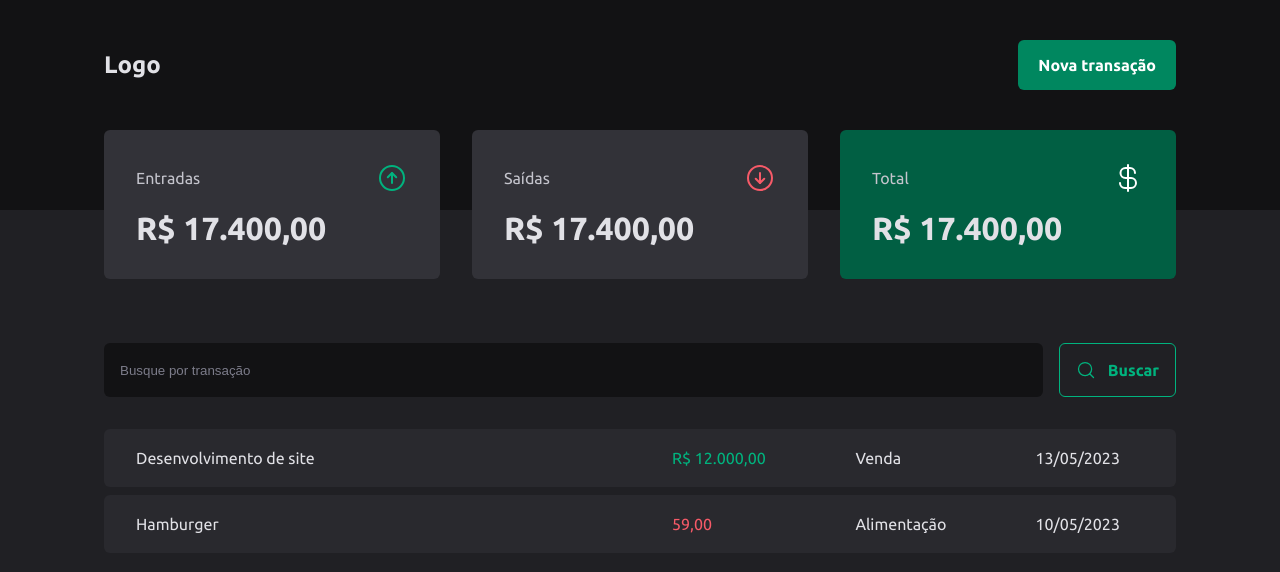
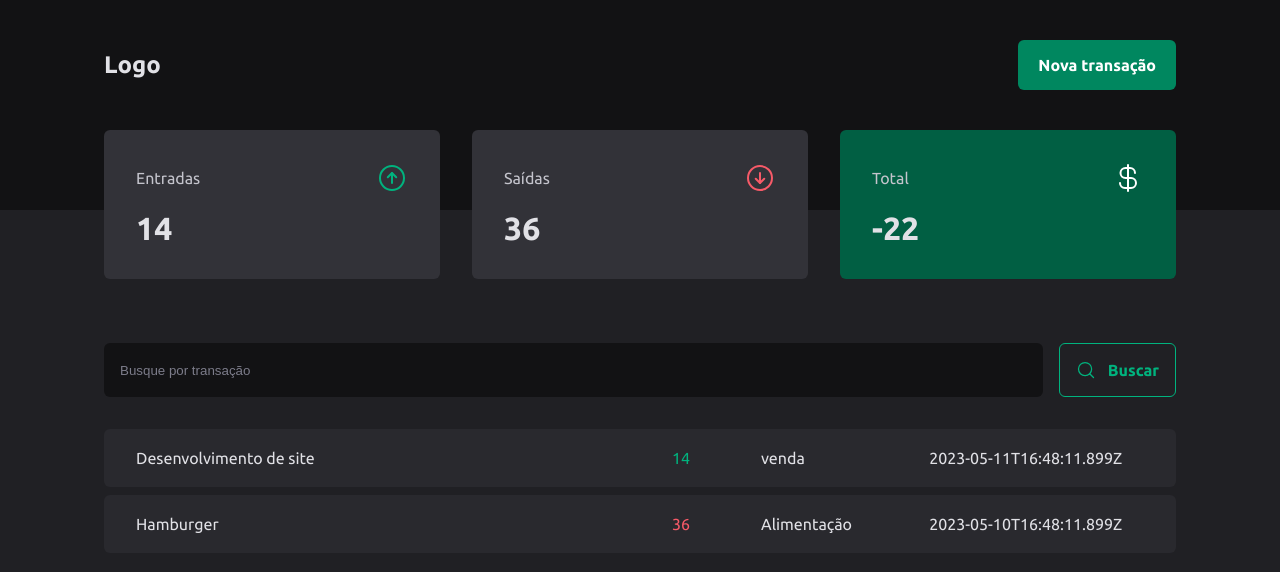
Before and after one commit to EliasFMartins/DT-money, a React (Vite) app: page / in a window 1280 px wide. Shown: the top 572 px of the page. Built offline with nearby package versions, Linux system fonts and the light colour scheme; data requests are answered from the project's data file.

Commit message:
criando context e impelementando dados

```diff
--- a/server.json
+++ b/server.json
@@ -5,8 +5,8 @@
       "description": "Desenvolvimento de site",
       "type":"income",
       "category": "venda",
-      "price": 14000,
-      "createdAT":"2023-05-11T16:48:11.899Z"
+      "price": 14.000,
+      "createdAt":"2023-05-11T16:48:11.899Z"
     },
     {
       "id":2,
@@ -14,7 +14,7 @@
       "type":"outcome",
       "category": "Alimentação",
       "price": 36.00,
-      "createdAT":"2023-05-10T16:48:11.899Z"
+      "createdAt":"2023-05-10T16:48:11.899Z"
     }
 
    ]
--- a/src/App.tsx
+++ b/src/App.tsx
@@ -1,14 +1,17 @@
 import { ThemeProvider } from "styled-components"
 import { defaultTheme } from "./styles/themes/default"
 import { GlobalStyle } from "./styles/global"
-import { Trasactions } from "./pages/Transactions"
+import { Transactions } from "./pages/Transactions"
+import { TransactionsProvider } from "./contexts/TransactionsContext"
 
 export const  App = () => {
 
   return (
     <ThemeProvider theme={defaultTheme}>
       <GlobalStyle/>
-      <Trasactions/>
+      <TransactionsProvider>
+      <Transactions/>
+      </TransactionsProvider>
     </ThemeProvider>
   )
 }
--- a/src/components/Summary/index.tsx
+++ b/src/components/Summary/index.tsx
@@ -1,8 +1,29 @@
+import { useContext } from "react"
 import { SummaryContainer,SummaryCard } from "./styles"
 import {ArrowCircleDown, ArrowCircleUp, CurrencyDollar} from 'phosphor-react'
+import { TransactionContext } from "../../contexts/TransactionsContext"
 
 export const Summary = () => {
-  return(
+  const {transactions} = useContext(TransactionContext);
+  const summary = transactions.reduce(
+    (acc, transaction ) => {
+      if (transaction.type === 'income') {
+        acc.income += transaction.price;
+        acc.total+= transaction.price;
+      } else {
+        acc.outcome += transaction.price;
+        acc.total -= transaction.price;
+      }
+      return acc;
+    },{
+      income:0,
+       outcome:0,
+        total:0
+      }
+      )
+
+
+    return(
     <SummaryContainer>
       <SummaryCard>
         <header>
@@ -10,7 +31,7 @@ export const Summary = () => {
           <ArrowCircleUp size={32} color="#00b37e"/>
         </header>
         <strong>
-          R$ 17.400,00
+          {summary.income}
         </strong>
       </SummaryCard>
       <SummaryCard>
@@ -19,7 +40,7 @@ export const Summary = () => {
           <ArrowCircleDown size={32} color="#f75a68"/>
         </header>
         <strong>
-          R$ 17.400,00
+         {summary.outcome}
         </strong>
       </SummaryCard>
       <SummaryCard variant="green">
@@ -28,7 +49,7 @@ export const Summary = () => {
           <CurrencyDollar size={32} color="#fff"/>
         </header>
         <strong>
-          R$ 17.400,00
+         {summary.total}
         </strong>
       </SummaryCard>
     </SummaryContainer>
--- /dev/null
+++ b/src/contexts/TransactionsContext.tsx
@@ -0,0 +1,39 @@
+import {  ReactNode, createContext, useEffect, useState } from "react";
+
+interface TransactionsProps {
+  id:number;
+  description: string;
+  type: 'income' | 'outcome';
+  price: number;
+  category: string;
+  createdAt:string;
+}
+interface TransactionContextType {
+  transactions: TransactionsProps[];
+}
+interface TransactionsProviderProps {
+  children: ReactNode;
+}
+export const TransactionContext = createContext({} as TransactionContextType);
+
+export const TransactionsProvider = ({children}: TransactionsProviderProps) =>  {
+
+  const [transactions, setTransactions] = useState<TransactionsProps[]>([])
+  const  loadTransactions = async () => {
+     const response = await fetch('http://localhost:3000/transactions')
+     const data = await response.json();
+
+     setTransactions(data);
+  }
+
+  useEffect(() => {
+   loadTransactions()
+  },[])
+
+  return(
+
+    <TransactionContext.Provider value={{transactions}}>
+      {children}
+    </TransactionContext.Provider>
+  )
+}
--- a/src/pages/Transactions/index.tsx
+++ b/src/pages/Transactions/index.tsx
@@ -1,9 +1,12 @@
+import { useContext } from "react"
 import { Header } from "../../components/Header"
 import { Summary } from "../../components/Summary"
 import { SearchForm } from "./components/SearchForm"
 import { PriceHightlight, TransactionsContainer, TransactionsTable } from "./styles"
+import { TransactionContext } from "../../contexts/TransactionsContext"
 
-export const Trasactions = () => {
+export const Transactions = () => {
+  const {transactions} = useContext(TransactionContext)
   return(
     <div>
       <Header/>
@@ -13,26 +16,20 @@ export const Trasactions = () => {
 
       <TransactionsTable>
         <tbody>
-              <tr>
-                <td width='50%'> Desenvolvimento de site</td>
-                <td>
-                  <PriceHightlight variant="income">
-                  R$ 12.000,00
-                  </PriceHightlight>
-                </td>
-                <td>Venda</td>
-                <td>13/05/2023</td>
-              </tr>
-              <tr>
-                <td width='50%'> Hamburger</td>
-                <td>
-                  <PriceHightlight variant="outCome">
-                      59,00
-                  </PriceHightlight>
-                </td>
-                <td>Alimentação</td>
-                <td>10/05/2023</td>
-              </tr>
+          {transactions.map(transactions=>{
+            return (
+              <tr key={transactions.id}>
+              <td width='50%'> {transactions.description}</td>
+              <td>
+                <PriceHightlight variant={transactions.type}>
+                {transactions.price}
+                </PriceHightlight>
+              </td>
+              <td>{transactions.category}</td>
+              <td>{transactions.createdAt}</td>
+            </tr>
+            )
+          })}
         </tbody>
       </TransactionsTable>
       </TransactionsContainer>
--- a/src/pages/Transactions/styles.ts
+++ b/src/pages/Transactions/styles.ts
@@ -28,7 +28,7 @@ td {
 }
 `;
 interface PriceHightlightProps {
-  variant: 'income' | 'outCome'
+  variant: 'income' | 'outcome'
 }
 export const PriceHightlight = styled.span<PriceHightlightProps>`
   color: ${ props => props.variant === 'income' ? props.theme["green-300"]: props.theme["red-300"]}
```
